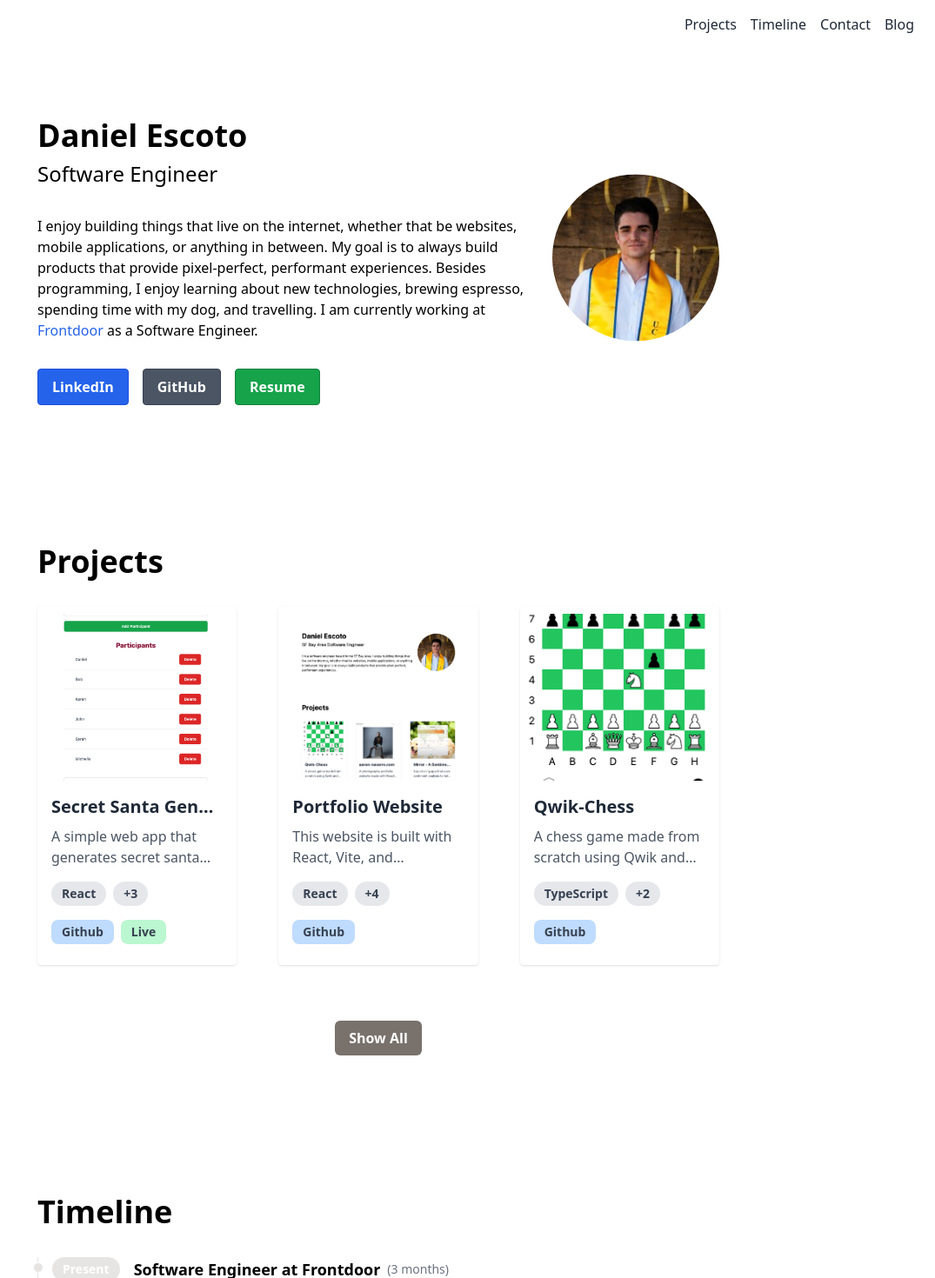
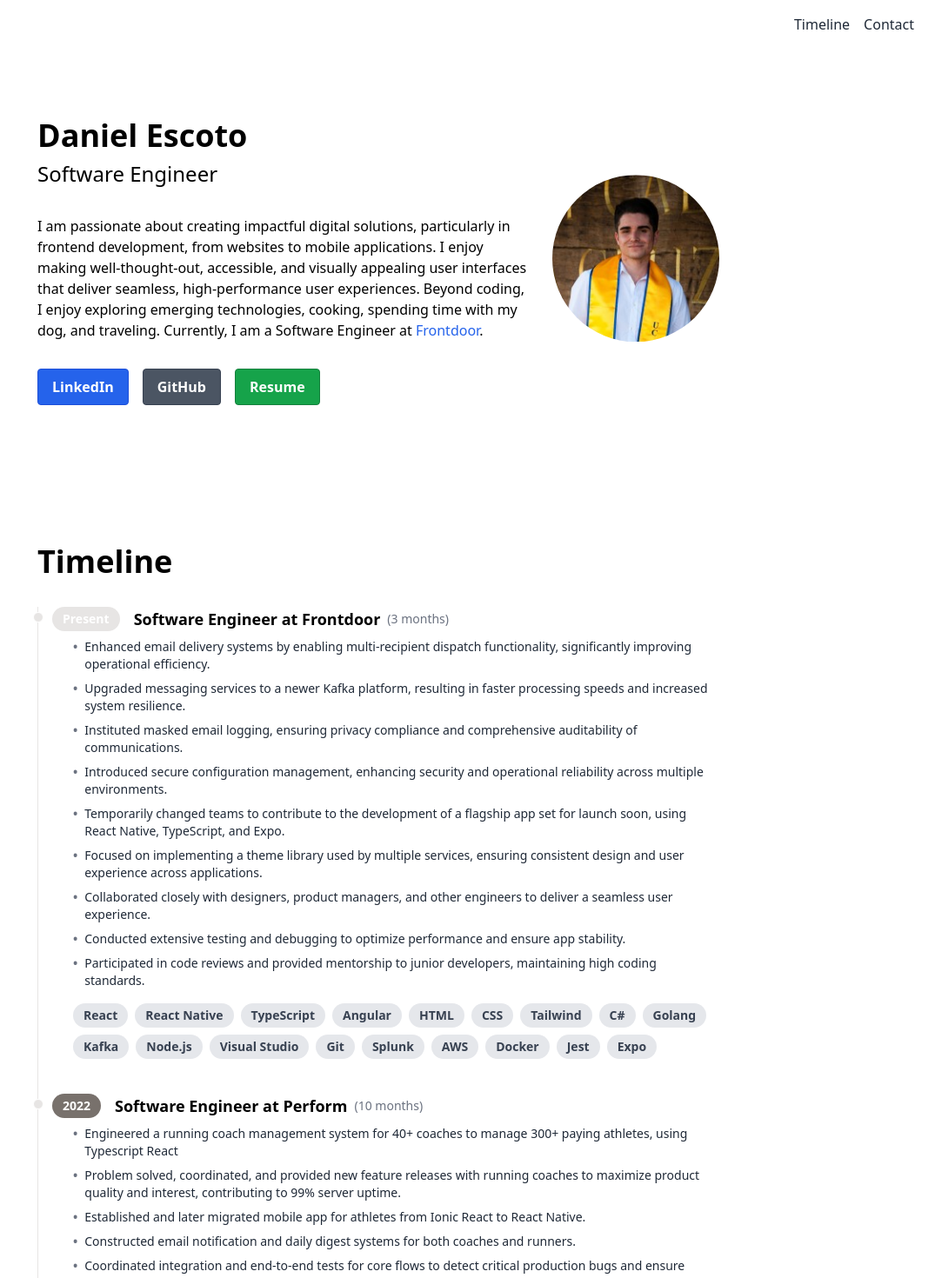
Before and after one commit to daniel-escoto/portfolio, a React (Vite) app: page / in a window 1280 px wide. Shown: the top 1470 px of the page at 87% size, without its empty margins (205-1280 px from the left). Built offline with nearby package versions, Linux system fonts and the light colour scheme.

Commit message:
cleanup and update

```diff
--- a/src/App.tsx
+++ b/src/App.tsx
@@ -17,21 +17,21 @@
                 <h2 className="text-4xl font-bold ">Daniel Escoto</h2>
                 <h3 className="text-2xl mt-2 mb-8">Software Engineer</h3>
                 <p>
-                  I enjoy building things that live on the internet, whether
-                  that be websites, mobile applications, or anything in between.
-                  My goal is to always build products that provide
-                  pixel-perfect, performant experiences. Besides programming, I
-                  enjoy learning about new technologies, brewing espresso,
-                  spending time with my dog, and travelling. I am currently
-                  working at{" "}
+                  I am passionate about creating impactful digital solutions,
+                  particularly in frontend development, from websites to mobile
+                  applications. I enjoy making well-thought-out, accessible, and
+                  visually appealing user interfaces that deliver seamless,
+                  high-performance user experiences. Beyond coding, I enjoy
+                  exploring emerging technologies, cooking, spending time with
+                  my dog, and traveling. Currently, I am a Software Engineer at{" "}
                   <a
                     href="https://www.frontdoorhome.com/"
                     className="text-blue-600 dark:text-blue-400"
                     target="_blank"
                   >
                     Frontdoor
-                  </a>{" "}
-                  as a Software Engineer.
+                  </a>
+                  .
                 </p>
 
                 <div className="flex flex-row space-x-4 mt-8">
@@ -85,7 +85,8 @@
           </section>
         </div>
 
-        <Projects />
+        {/* TODO: bring back */}
+        {/* <Projects /> */}
 
         <section className="container mx-auto px-6 py-20" id="timeline">
           <h2 className="text-4xl font-bold mb-8 dark:text-white">Timeline</h2>
--- a/src/components/Header.tsx
+++ b/src/components/Header.tsx
@@ -1,5 +1,42 @@
 import { motion } from "framer-motion";
 import { useLocation, Link } from "react-router-dom";
+
+interface NavItem {
+  href: string;
+  label: string;
+  isLink?: boolean;
+}
+
+const navItems: NavItem[] = [
+  // { href: "#projects", label: "Projects" },
+  { href: "#timeline", label: "Timeline" },
+  { href: "#contact", label: "Contact" },
+  // { href: "/blog", label: "Blog", isLink: true },
+];
+
+interface NavLinkProps {
+  href: string;
+  children: React.ReactNode;
+  isLink?: boolean;
+}
+
+const NavLink: React.FC<NavLinkProps> = ({ href, children, isLink }) =>
+  isLink ? (
+    <Link to={href} className="text-gray-800 dark:text-gray-200">
+      <motion.p whileHover={{ scale: 1.05 }} whileTap={{ scale: 0.95 }}>
+        {children}
+      </motion.p>
+    </Link>
+  ) : (
+    <motion.a
+      href={href}
+      className="text-gray-800 dark:text-gray-200"
+      whileHover={{ scale: 1.05 }}
+      whileTap={{ scale: 0.95 }}
+    >
+      {children}
+    </motion.a>
+  );
 
 export default function Header() {
   const location = useLocation();
@@ -7,58 +44,26 @@
   return (
     <header className="flex justify-between items-center px-6 py-4">
       <Link to="/">
-        <p className="text-2xl font-bold text-gray-800 dark:text-white ">
+        <p className="text-2xl font-bold text-gray-800 dark:text-white">
           <span className="hover:text-gray-700 dark:hover:text-gray-300">
             {location.pathname !== "/" ? "Daniel Escoto" : ""}
           </span>
-          {location.pathname.includes("/blog") ? (
+          {location.pathname.includes("/blog") && (
             <Link to="/blog">
               <span className="text-gray-500 dark:text-gray-400 italic font-light hover:text-gray-700 dark:hover:text-gray-300">
                 /blog
               </span>
             </Link>
-          ) : (
-            ""
           )}
         </p>
       </Link>
       <nav className="flex space-x-4">
-        {/* TODO: convert these to links */}
-        {location.pathname === "/" ? (
-          <>
-            <motion.a
-              href="#projects"
-              className="text-gray-800 dark:text-gray-200"
-              whileHover={{ scale: 1.05 }}
-              whileTap={{ scale: 0.95 }}
-            >
-              Projects
-            </motion.a>
-            <motion.a
-              href="#timeline"
-              className="text-gray-800 dark:text-gray-200"
-              whileHover={{ scale: 1.05 }}
-              whileTap={{ scale: 0.95 }}
-            >
-              Timeline
-            </motion.a>
-            <motion.a
-              href="#contact"
-              className="text-gray-800 dark:text-gray-200"
-              whileHover={{ scale: 1.05 }}
-              whileTap={{ scale: 0.95 }}
-            >
-              Contact
-            </motion.a>
-            <Link to="/blog" className="text-gray-800 dark:text-gray-200">
-              <motion.p whileHover={{ scale: 1.05 }} whileTap={{ scale: 0.95 }}>
-                Blog
-              </motion.p>
-            </Link>
-          </>
-        ) : (
-          ""
-        )}
+        {location.pathname === "/" &&
+          navItems.map(({ href, label, isLink }) => (
+            <NavLink key={href} href={href} isLink={isLink}>
+              {label}
+            </NavLink>
+          ))}
       </nav>
     </header>
   );
--- a/src/data/timeline.ts
+++ b/src/data/timeline.ts
@@ -11,23 +11,37 @@
   {
     title: "Software Engineer at Frontdoor",
     description: [
-      "Quickly learned Frontdoor's codebase and development process, contributing to several bug fixes and small feature enhancements using Visual Studio and C#.",
-      "Assisted in the development and maintenance of Frontdoor's microservice architecture using Golang and Kafka, contributing to bug fixes and small feature enhancements and gaining hands-on experience with these technologies.",
-      "Built several small components in React and Angular, and helped to integrate them into Frontdoor's main product.",
-      "Demonstrated strong communication and teamwork skills, actively participating in daily standups and code reviews, and effectively communicating with other team members to resolve issues and complete tasks.",
-      "Showed a willingness to learn and take on new challenges, actively seeking out opportunities to expand knowledge and skills in various programming languages and technologies.",
+      "Enhanced email delivery systems by enabling multi-recipient dispatch functionality, significantly improving operational efficiency.",
+      "Upgraded messaging services to a newer Kafka platform, resulting in faster processing speeds and increased system resilience.",
+      "Instituted masked email logging, ensuring privacy compliance and comprehensive auditability of communications.",
+      "Introduced secure configuration management, enhancing security and operational reliability across multiple environments.",
+      "Temporarily changed teams to contribute to the development of a flagship app set for launch soon, using React Native, TypeScript, and Expo.",
+      "Focused on implementing a theme library used by multiple services, ensuring consistent design and user experience across applications.",
+      "Collaborated closely with designers, product managers, and other engineers to deliver a seamless user experience.",
+      "Conducted extensive testing and debugging to optimize performance and ensure app stability.",
+      "Participated in code reviews and provided mentorship to junior developers, maintaining high coding standards.",
     ],
     startDate: new Date(2023, 1, 5),
     endDate: null,
     tags: [
       "React",
+      "React Native",
+      "TypeScript",
       "Angular",
+      "HTML",
+      "CSS",
+      "Tailwind",
       "C#",
+      "Golang",
+      "Kafka",
+      "Node.js",
       "Visual Studio",
-      "Golang",
+      "Git",
       "Splunk",
-      "Kafka",
-      "Git",
+      "AWS",
+      "Docker",
+      "Jest",
+      "Expo",
     ],
     url: "https://www.frontdoor.com/",
   },
@@ -106,7 +120,7 @@
   },
 ];
 
-// given a event, return its duration in string form
+// Given an event, return its duration in string form
 export function getDuration(event: Event): string {
   const start = event.startDate;
   const end = event.endDate ?? new Date();
--- a/src/main.tsx
+++ b/src/main.tsx
@@ -17,15 +17,15 @@
     path: "/",
     element: <App />,
   },
-  {
-    path: "/blog",
-    element: <Blog />,
-  },
-  // TODO: add a route for each blog post
-  ...blogPosts.map((post: BlogPostInterface) => ({
-    path: `/blog/${getBlogPostId(post)}`,
-    element: <BlogPost post={post} />,
-  })),
+  // {
+  //   path: "/blog",
+  //   element: <Blog />,
+  // },
+  // // TODO: add a route for each blog post
+  // ...blogPosts.map((post: BlogPostInterface) => ({
+  //   path: `/blog/${getBlogPostId(post)}`,
+  //   element: <BlogPost post={post} />,
+  // })),
   {
     path: "*",
     element: <NotFound />,
```
